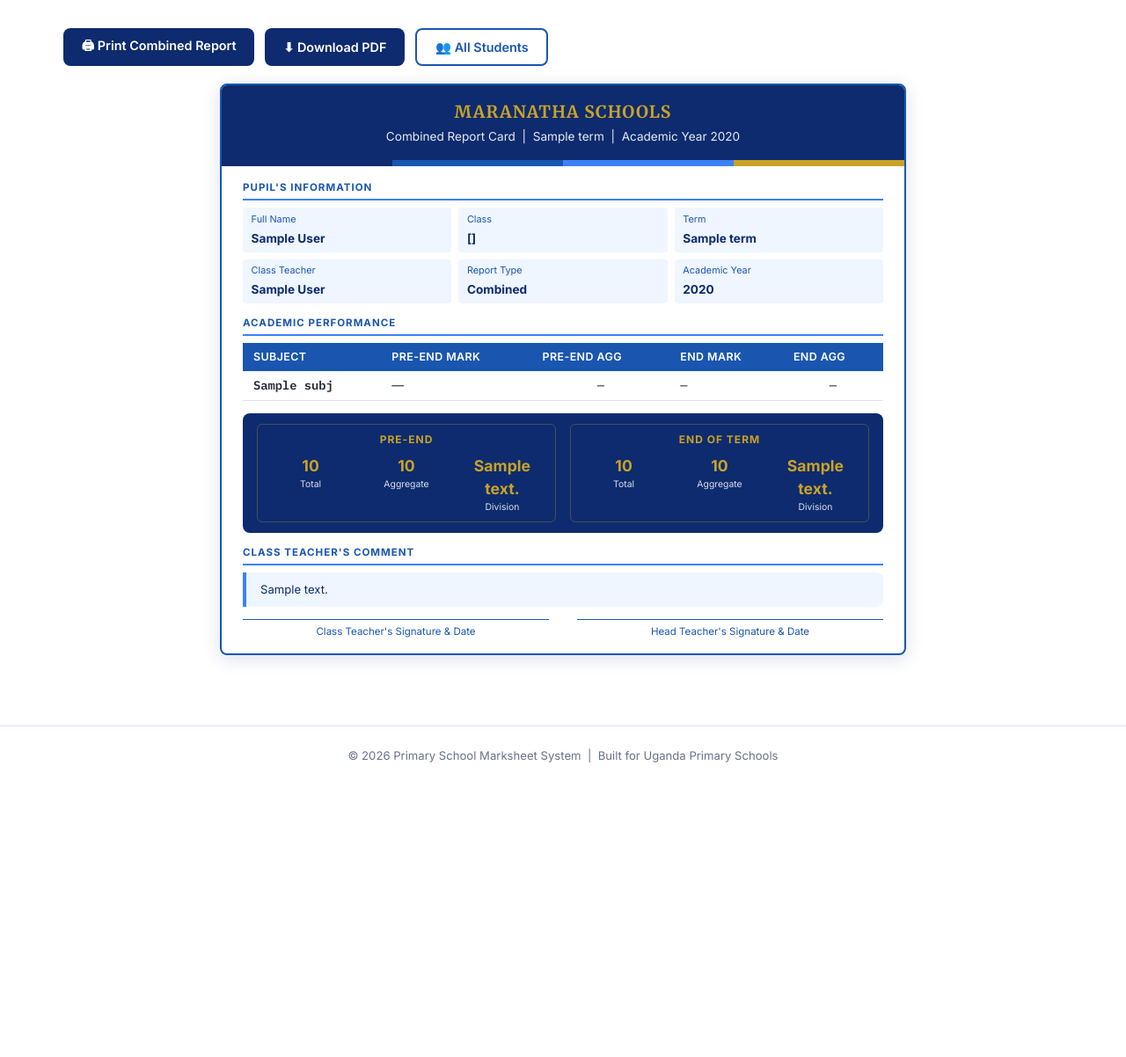
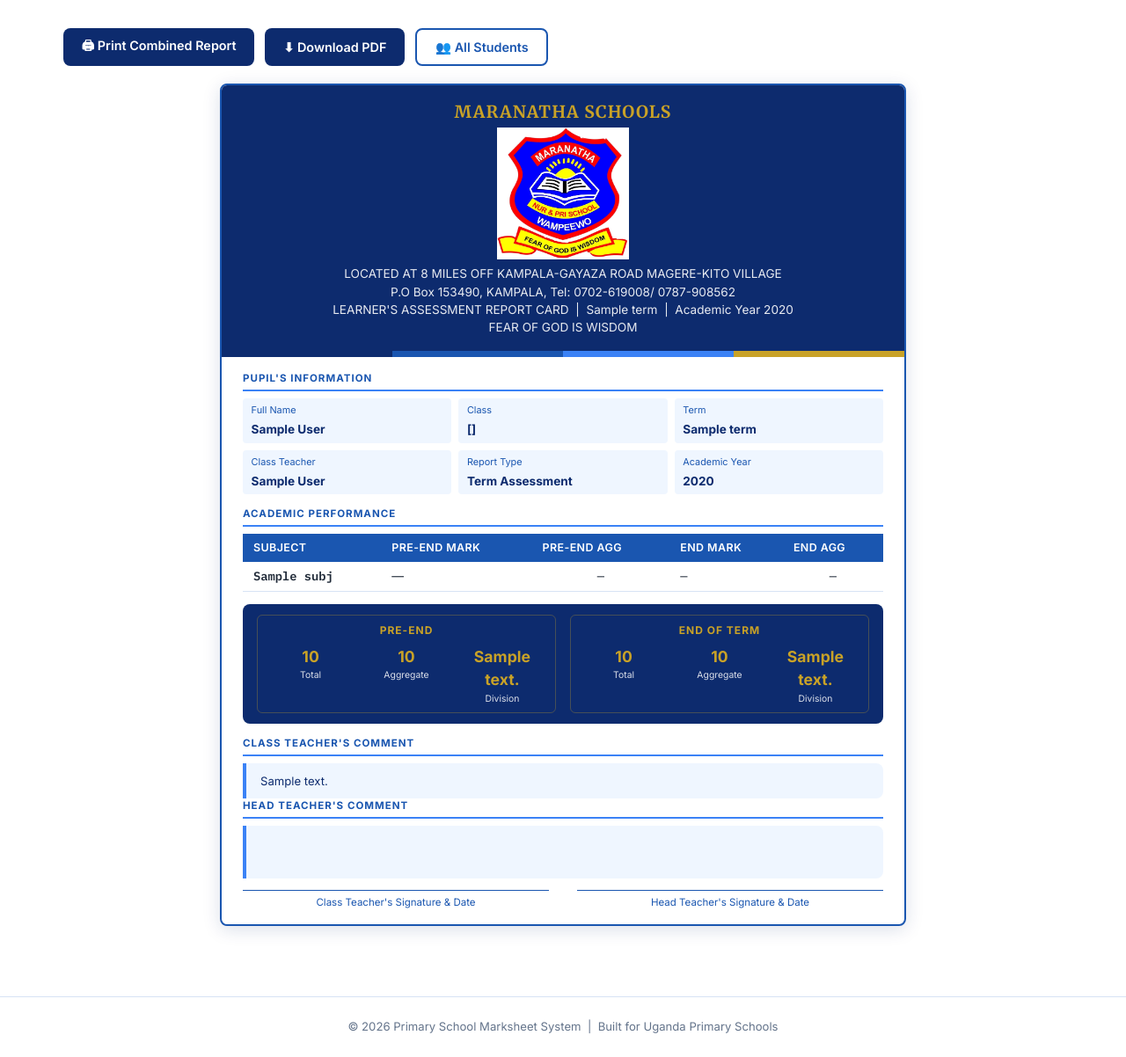
Before and after one commit to Nathansilver-code/reportGenerator, a Python web app: template templates/combined_report_card.html in a window 1280 px wide. Shown: the whole page at 88% size. Before the commit the page ends 867 px from the top, so only its background shows below. Run offline with Jinja, Linux system fonts and the light colour scheme; the template is opened without the code that fills it: most values are stand-ins (such as "Sample title", 1, 10 or a date in 2020).

Commit message:
image on a report card

```diff
--- a/models.py
+++ b/models.py
@@ -12,7 +12,7 @@ class Teacher(UserMixin, db.Model):
 
     id            = db.Column(db.Integer, primary_key=True)
     full_name     = db.Column(db.String(120), nullable=False)
-    email         = db.Column(db.String(120), unique=True, nullable=False)
+     email         = db.Column(db.String(120), unique=True, nullable=False)
     password_hash = db.Column(db.String(256), nullable=False)
     role          = db.Column(db.String(20), nullable=False, default="teacher")
     created_at    = db.Column(db.DateTime, default=datetime.utcnow)
--- a/templates/combined_report_card.html
+++ b/templates/combined_report_card.html
@@ -172,7 +172,11 @@
     {# Banner #}
     <div class="rc-banner">
       <h1>Maranatha Schools</h1>
-      <p>Combined Report Card &nbsp;|&nbsp; {{ student.term }} &nbsp;|&nbsp; Academic Year {{ student.year }}</p>
+      <img src="static/css/logo.jpg" alt="school logo" width="150" height="150">
+      <p>LOCATED AT 8 MILES OFF KAMPALA-GAYAZA ROAD MAGERE-KITO VILLAGE</p>
+      <P>P.O Box 153490, KAMPALA, Tel: 0702-619008/ 0787-908562</P>
+      <p>LEARNER'S ASSESSMENT REPORT CARD &nbsp;|&nbsp; {{ student.term }} &nbsp;|&nbsp; Academic Year {{ student.year }}</p>
+      <p>FEAR OF GOD IS WISDOM</p>
     </div>
     <div class="rc-stripe"></div>
 
@@ -200,7 +204,7 @@
           </div>
           <div class="info-cell">
             <label>Report Type</label>
-            <span>Combined</span>
+            <span>Term Assessment</span>
           </div>
           <div class="info-cell">
             <label>Academic Year</label>
@@ -288,6 +292,12 @@
             {{ preend_computed.comment }}
           {% endif %}
         </div>
+
+        <div class="rc-section-title">Head Teacher's Comment</div>
+        <div class="rc-comment">
+          <br>
+          <br>
+        </div>
       </div>
 
       {# Signatures #}
```
Also changed, not shown: static/css/logo.jpg (added).
